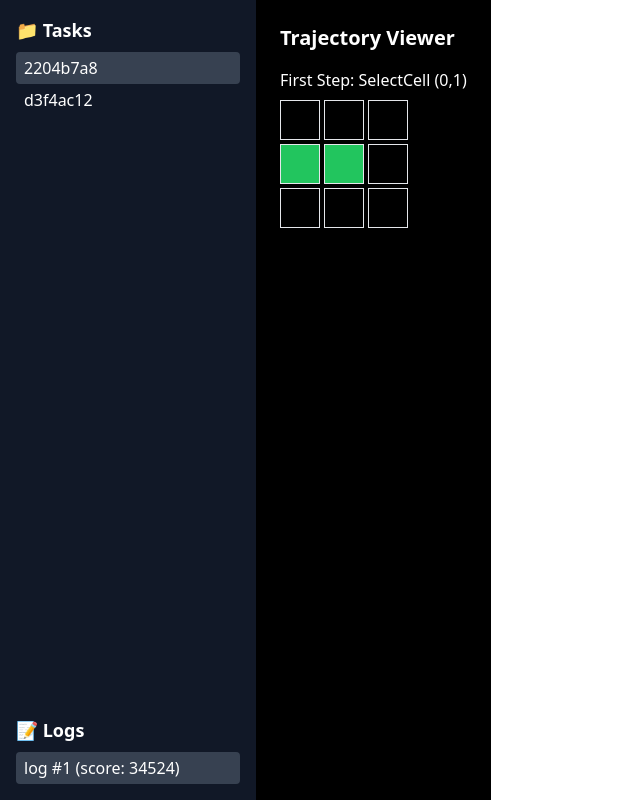
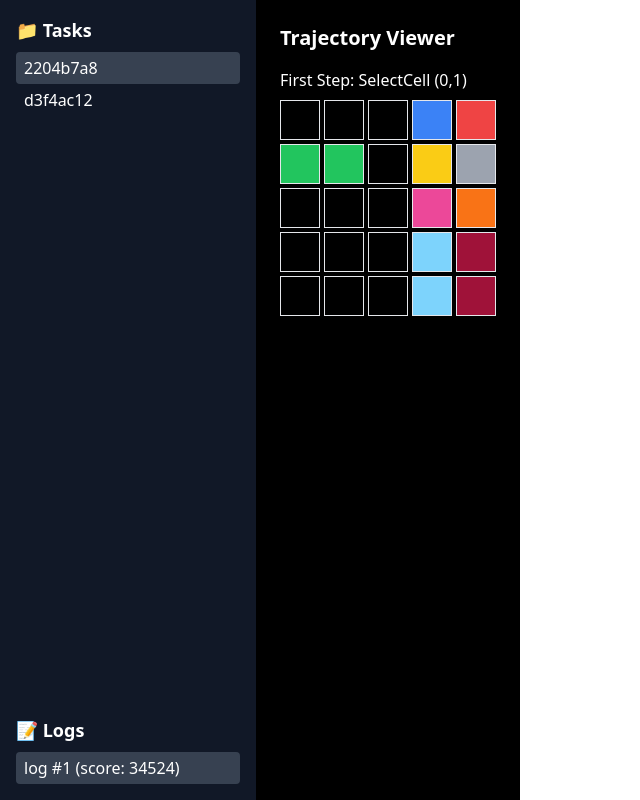
Before and after one commit to SejinKimm/ARCTrajViewer, a React (Vite) app: page / in a window 1280 px wide. Shown: the whole page, without its empty margins (0-640 px from the left). Built offline with nearby package versions, Linux system fonts and the light colour scheme.

Commit message:
modify sample grid

```diff
--- a/src/ArcTrajViewer.jsx
+++ b/src/ArcTrajViewer.jsx
@@ -12,9 +12,11 @@ const sampleTasks = [
           {
             time: 0,
             grid: [
-              [0, 0, 0],
-              [3, 3, 0],
-              [0, 0, 0]
+              [0, 0, 0, 1, 2],
+              [3, 3, 0, 4, 5],
+              [0, 0, 0, 6, 7],
+              [0, 0, 0, 8, 9],
+              [0, 0, 0, 8, 9],
             ],
             objects: [{ x: 0, y: 1, color: 3 }],
             action: "SelectCell (0,1)"
```
